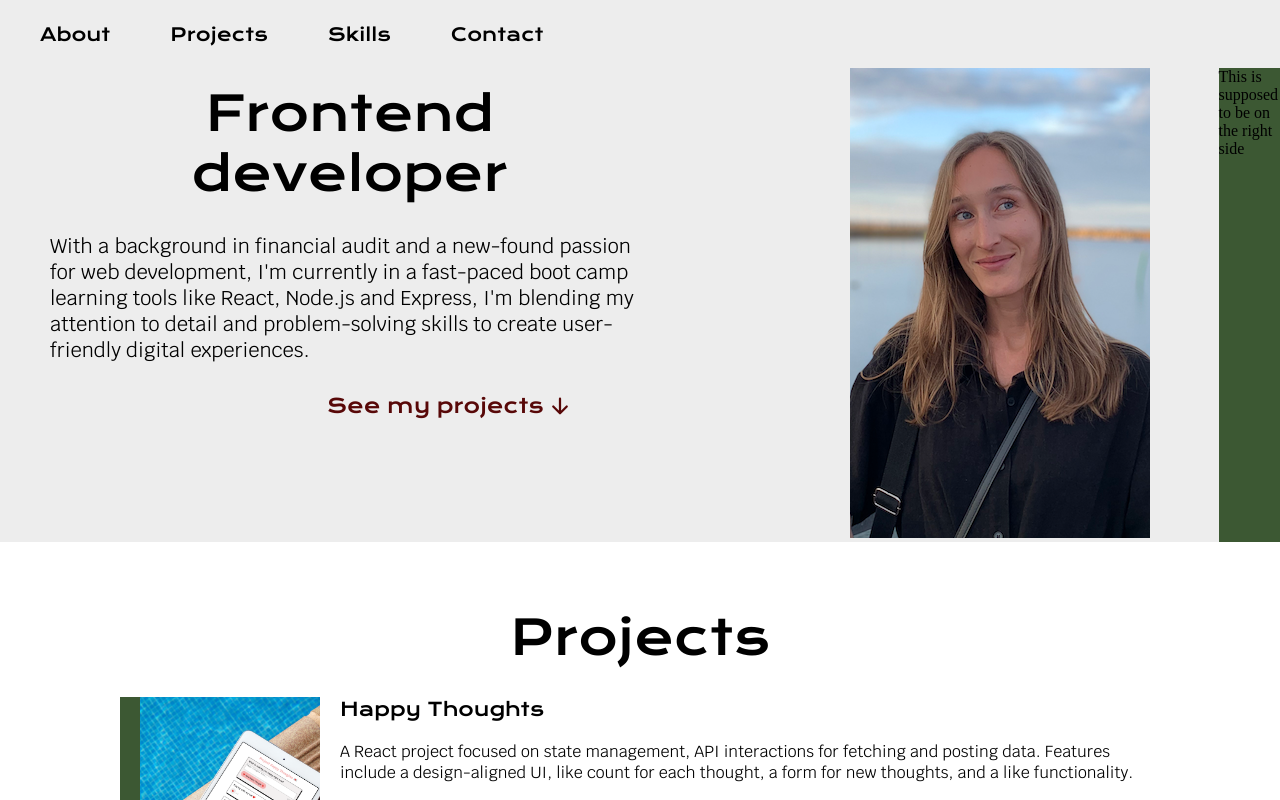
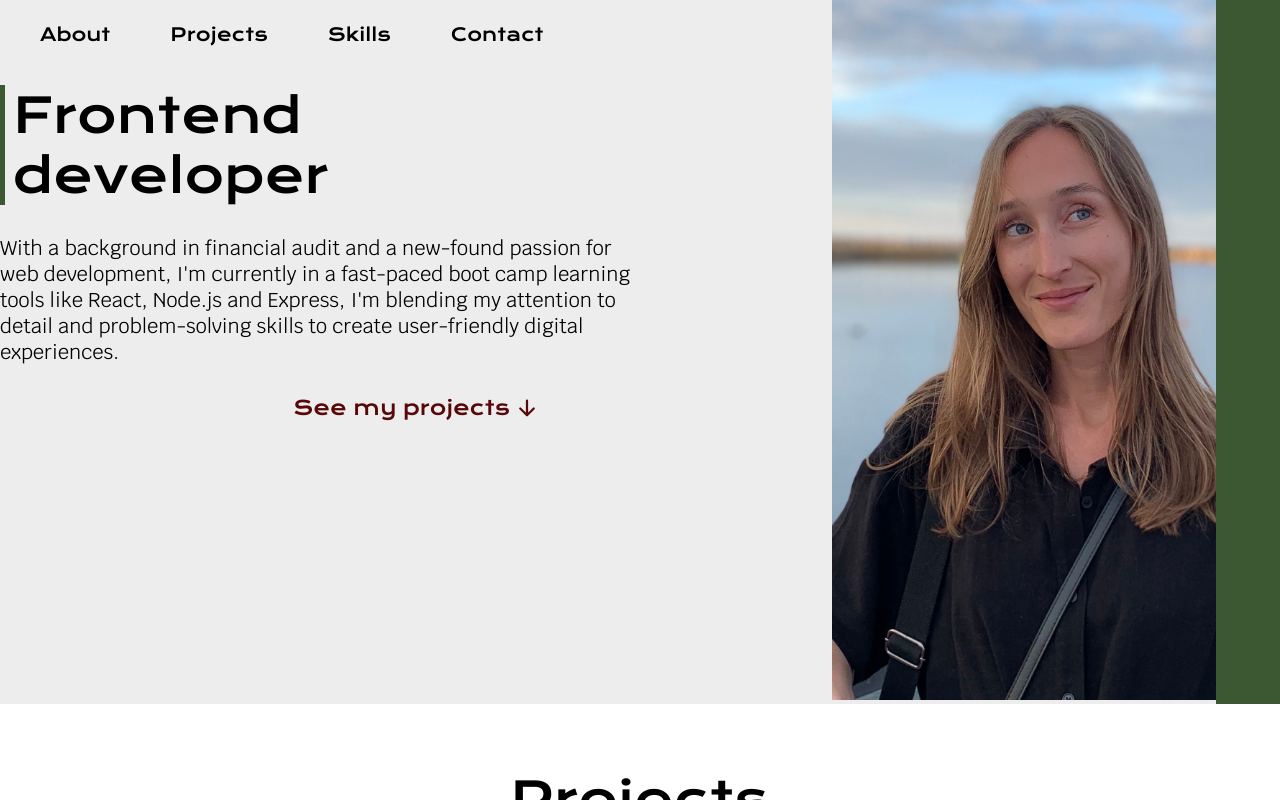
Before and after one commit to almaherris/alma-portfolio, a React (Vite) app: page / in a window 1280 px wide. Shown: the top 800 px of the page. Built offline with nearby package versions, Linux system fonts and the light colour scheme.

Commit message:
fixed navbar positioning

```diff
--- a/src/components/sections/Intro.css
+++ b/src/components/sections/Intro.css
@@ -1,6 +1,12 @@
 .intro {
   padding: 25px;
   background-color: var(--color-1);
+}
+
+.headline {
+  text-align: center;
+  font-size: 40px;
+  margin: 15px 0 30px 0;
 }
 
 .mobile-profpic {
@@ -44,12 +50,21 @@
   .intro {
     padding: 50px 120px;
   }
+  .headline {
+    font-size: 48px;
+  }
 }
 
 @media (min-width: 1025px) {
   .intro {
     margin: 0;
-    padding: 0 0 0 50px;
+    padding: 0;
+  }
+
+  .headline {
+    text-align: left;
+    padding-left: 8px;
+    border-left: 5px solid var(--color-2);
   }
 
   .mobile-profpic {
@@ -61,17 +76,25 @@
     grid-template-columns: 65% 30% 5%;
   }
 
+  .desktop-left {
+    padding-top: 70px;
+    width: 100%;
+  }
+
   .desktop-middle {
     display: block;
+    width: 100%;
   }
 
-  .desktop-left img {
-    object-fit: cover;
+  .profilepic-L {
+    height: 700px;
+    width: auto;
   }
 
   .desktop-right {
     display: block;
     background-color: var(--color-2);
+    width: 100%;
   }
 
   .intro-text-container {
--- a/src/components/sections/Intro.jsx
+++ b/src/components/sections/Intro.jsx
@@ -15,7 +15,7 @@ export const Intro = () => {
       <div className="desktop-parent">
         <div className="section desktop-left">
           <div className="intro-text-container">
-            <h1 className="title">Frontend developer</h1>
+            <h1 className="headline">Frontend developer</h1>
             <p className="intro-text">
               With a background in financial audit and a new-found passion for
               web development, I&apos;m currently in a fast-paced boot camp
@@ -30,11 +30,13 @@ export const Intro = () => {
           </a>
         </div>
         <div className="section desktop-middle">
-          <img src="/profilepic-L.png" alt="profile picture for desktop" />
+          <img
+            className="profilepic-L"
+            src="/profilepic-L.JPG"
+            alt="profile picture for desktop"
+          />
         </div>
-        <div className="section desktop-right">
-          This is supposed to be on the right side
-        </div>
+        <div className="section desktop-right" />
       </div>
     </div>
   )
--- a/src/components/sections/NavBar.css
+++ b/src/components/sections/NavBar.css
@@ -59,7 +59,8 @@
 
 @media (min-width: 1025px) {
   .navbar {
-    background-color: var(--color-1);
+    background-color: transparent;
+    position: absolute;
   }
 
   .mobile-menu-icon,
```
Also changed, not shown: public/profilepic-L.JPG (added), public/profilepic-M.png (renamed from public/profilepic-L.png).
